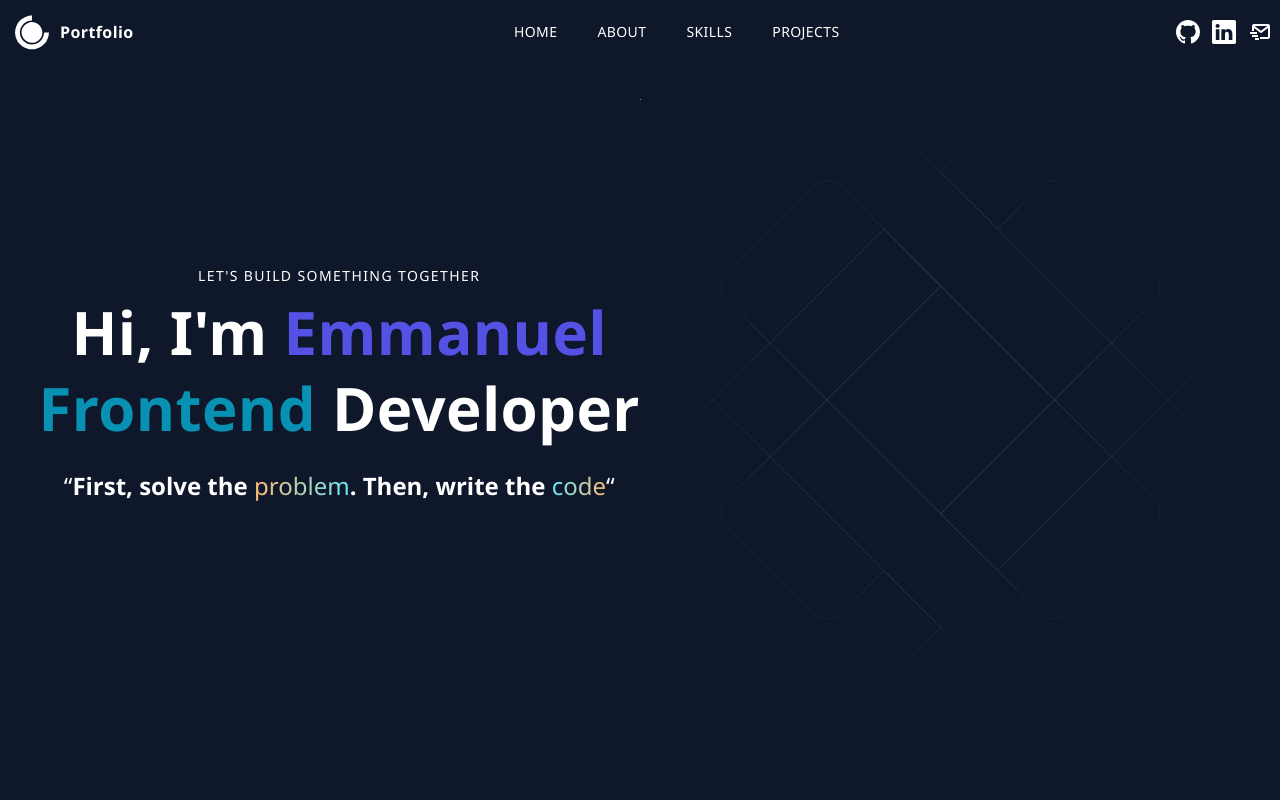
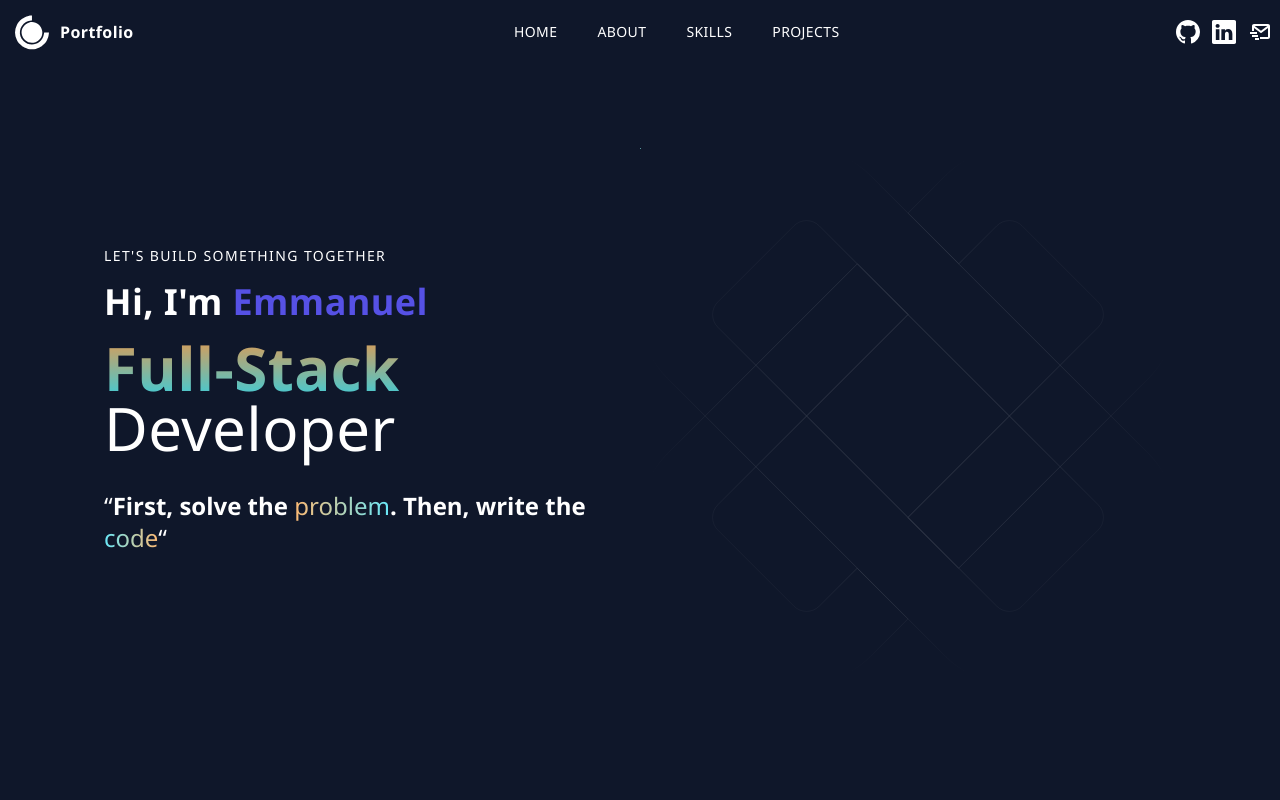
Before and after one commit to delinuxist/personal_portfolio, a Next.js app: page / in a window 1280 px wide. Shown: the top 800 px of the page. Built offline with nearby package versions, Linux system fonts and the light colour scheme.

Commit message:
edited hero text

```diff
--- a/components/Hero.jsx
+++ b/components/Hero.jsx
@@ -3,20 +3,25 @@ import BackgroundAnimation from "./BgAnimation/BgAnimation";
 
 const Hero = () => {
   return (
-    <div id="home" className=" w-full h-screen text-white text-center">
-      <div className=" max-w-[1240px] w-full h-full mx-auto p-2 flex items-center justify-center ">
+    <div
+      id="home"
+      className=" w-full h-screen text-white text-center lg:text-left sm:px-2 md:px-24 pt-8"
+    >
+      <div className=" max-w-[1240px] w-full h-full  p-2 flex items-center justify-center ">
         <div className="flex lg:grid grid-cols-2">
           <div className="flex items-center justify-center h-full  ">
             <div>
               <p className=" uppercase text-sm tracking-widest">
                 Let&apos;s Build Something Together
               </p>
-              <h1 className="py-4">
+              <h2 className="py-4">
                 Hi, I&apos;m <span className=" text-[#5651e5]">Emmanuel</span>
-              </h1>
-              <h1>
-                <span className=" text-cyan-600 mx-auto">Frontend</span>{" "}
-                <span>Developer</span>
+              </h2>
+              <h1 className="">
+                <span className=" bg-gradient-to-b from-orange-400 to-cyan-400 text-transparent bg-clip-text ">
+                  Full-Stack
+                </span>{" "}
+                <span className=" font-medium">Developer</span>
               </h1>
               <p className=" tracking-normal py-8 ">
                 <span className=" text-2xl">“</span>
```
